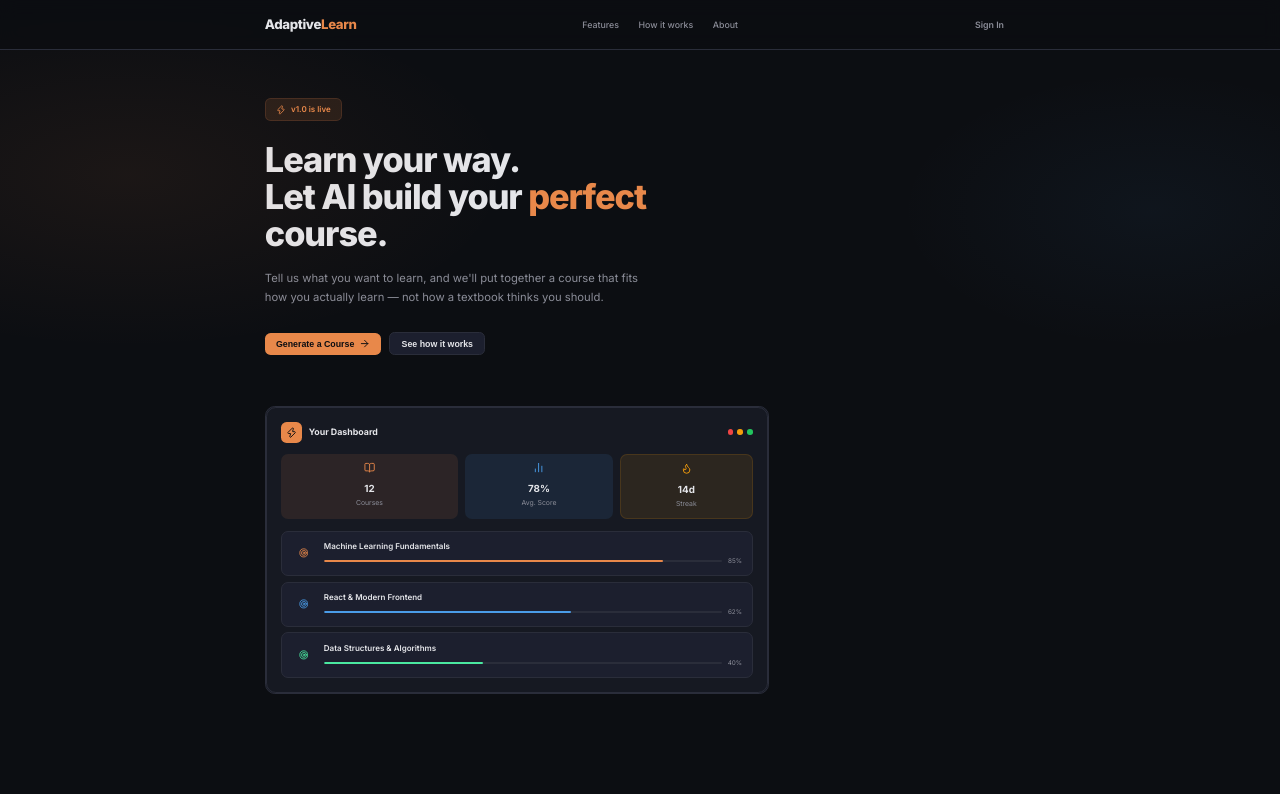
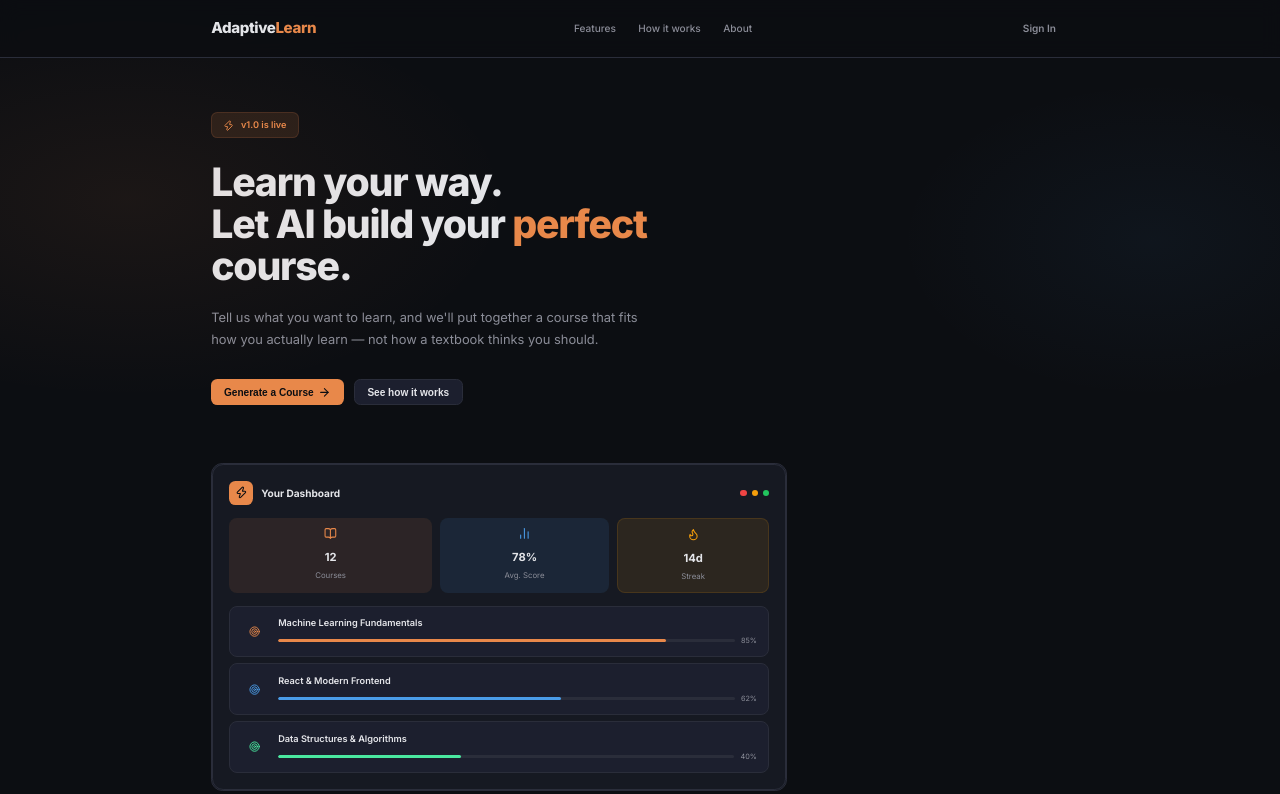
Before and after one commit to drephraim/E-Learning, a React (Vite) app in the folder frontend/: page / in a window 1280 px wide. Shown: the top 794 px of the page. Built offline with nearby package versions, Linux system fonts and the light colour scheme; no server answers.

Commit message:
fix: adjust zoom to 80% and set main container max-widths to 100% to fill screen

```diff
--- a/frontend/src/Dashboard.css
+++ b/frontend/src/Dashboard.css
@@ -165,7 +165,7 @@
   flex: 1;
   margin-left: 240px;
   padding: 32px 40px;
-  max-width: 1200px;
+  max-width: 100%;
   overflow-x: hidden;
 }
 
--- a/frontend/src/Profile.css
+++ b/frontend/src/Profile.css
@@ -18,7 +18,7 @@
 }
 
 .profile-content {
-  max-width: 1200px;
+  max-width: 100%;
   margin: 0 auto;
 }
 
--- a/frontend/src/index.css
+++ b/frontend/src/index.css
@@ -57,7 +57,7 @@ body {
 
 @media (min-width: 1024px) {
   body {
-    zoom: 0.7; /* Scales the pages like window resized to 70% */
+    zoom: 0.8; /* Scales the pages like window resized to 80% */
   }
 }
 
```
